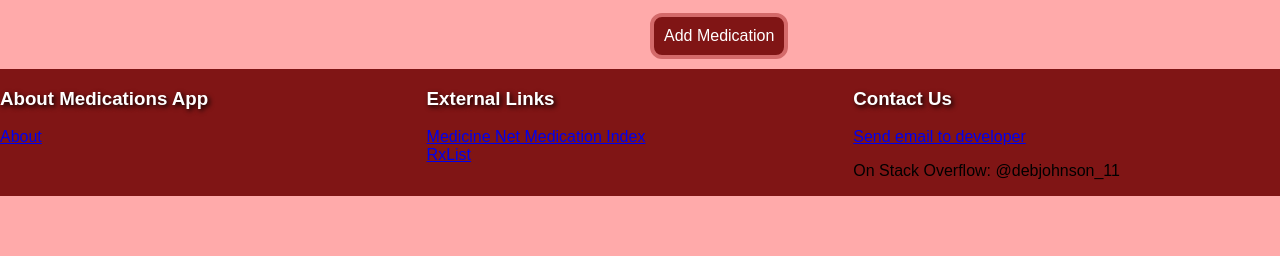
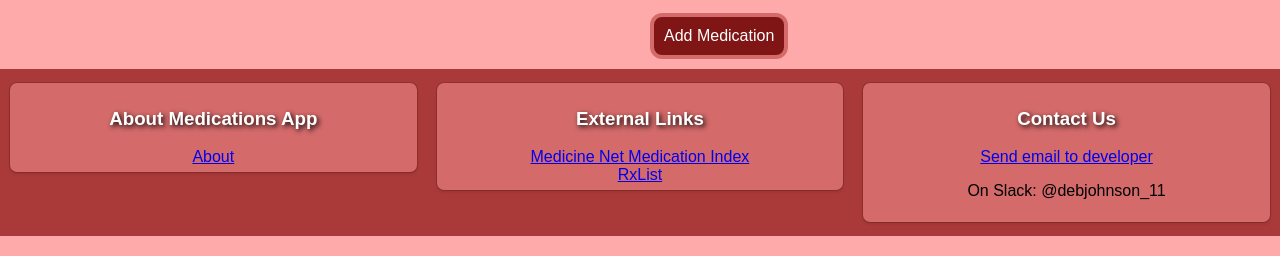
Before and after one commit to debjohnson33/medications-app-client, a React (Create React App) app: page /medications in a window 1280 px wide. Shown: the part 541-797 px from the top of the page. Built offline with nearby package versions, Linux system fonts and the light colour scheme; no server answers.

Commit message:
Edited footer/css for footer styling

```diff
--- a/src/components/Footer.js
+++ b/src/components/Footer.js
@@ -9,18 +9,24 @@ const Footer = () => {
 			<footer>
 				<div className="row">
 					<div className="col-4">
+						<div className="box">
 							<h3>About Medications App</h3>
 							<Link to={`/medications/about`}>About</Link>
 						</div>
+					</div>
 					<div className="col-4">
+						<div className="box">
 							<h3>External Links</h3>
 							<a target="_blank" href="https://www.medicinenet.com/medications/article.htm" rel="noopener noreferrer" alt="Medicine Net Medication Index">Medicine Net Medication Index</a><br />
 							<a target="_blank" href="https://www.rxlist.com/" rel="noopener noreferrer">RxList</a>
 						</div>
+					</div>
 					<div className="col-4">
+						<div className="box">
 							<h3>Contact Us</h3>
 							<a href="mailto:debjohnson_11@yahoo.com">Send email to developer</a>
-						<p>On Stack Overflow: @debjohnson_11</p>
+							<p>On Slack: @debjohnson_11</p>
+						</div>
 					</div>
 				</div>
 
--- a/src/containers/App.css
+++ b/src/containers/App.css
@@ -32,10 +32,19 @@ p#appInfo {
 }
 
 footer {
-  background-color: #801515;
+  background-color: #AA3939;
 }
 
 footer h3 {
   color: white;
   text-shadow: 2px 2px 5px black;
 }
+
+div.box {
+    text-align: center;
+    margin: 14px 10px 14px 10px;
+    padding: 6px 10px;
+    border-radius: 7px;
+    background-color: #D46A6A;
+    box-shadow: 0 0 0 1px rgba(0, 0, 0, .15), 0 2px 3px 0 rgba(0,0,0,.1);
+}
```
Lines whose indentation alone changed are shown as unchanged.
